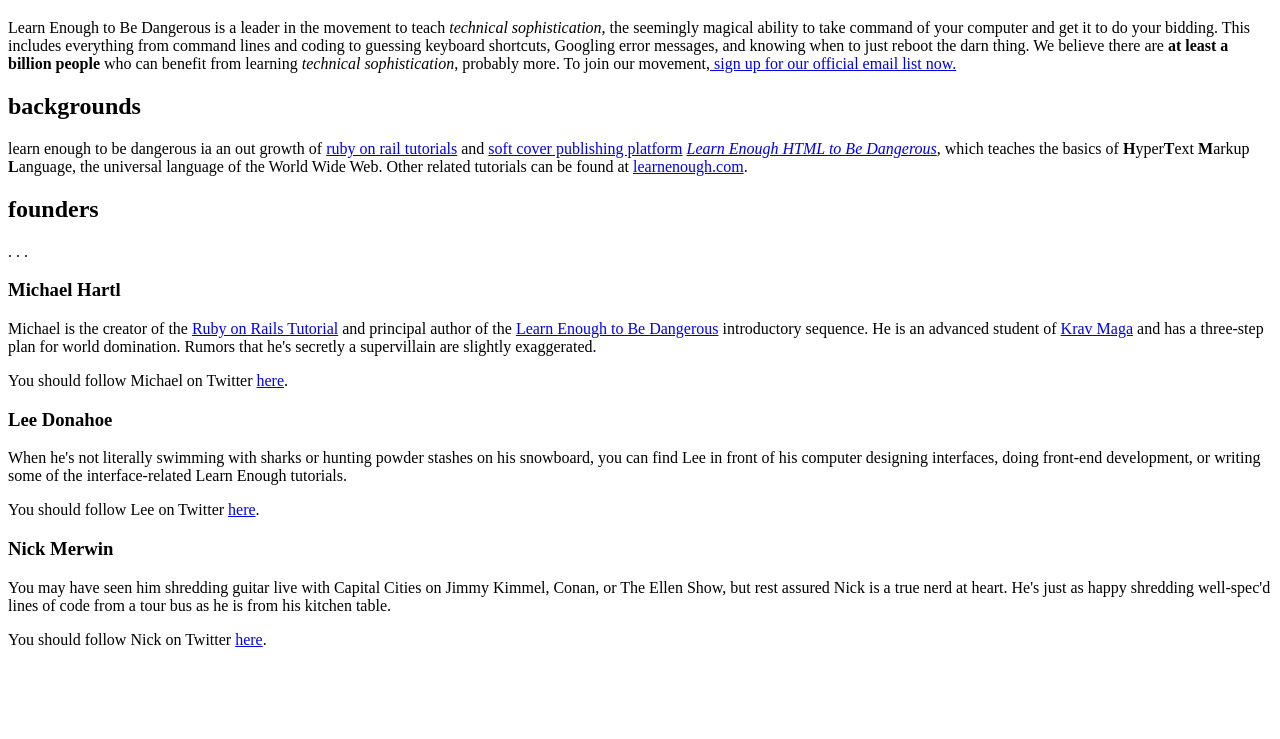
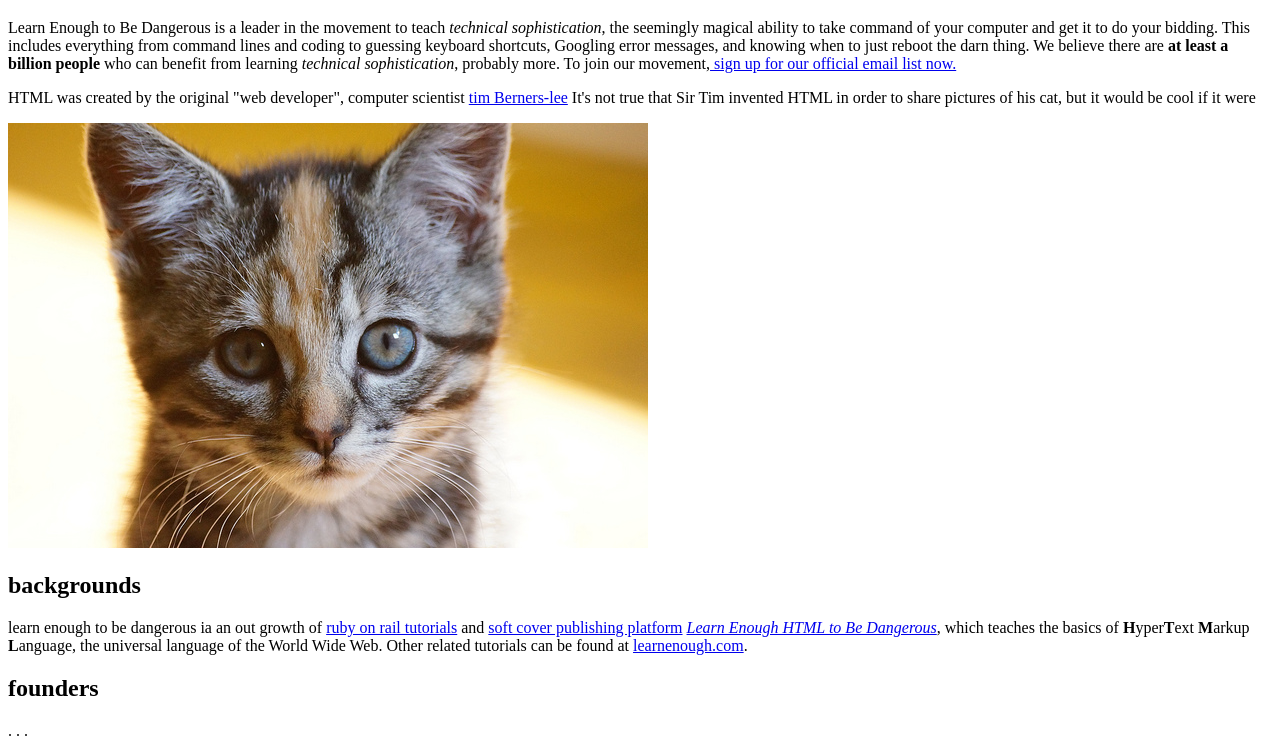
Before and after one commit to rajukp25/sample_website, a plain HTML site: page index.html in a window 1280 px wide. Shown: the part 61-800 px from the top of the page. Drawn offline with Linux system fonts and the light colour scheme.

Commit message:
add kitten image

```diff
--- a/index.html
+++ b/index.html
@@ -19,6 +19,13 @@
       learning <em>technical sophistication</em>, probably more. To join our
       movement,<a href= "https://learnenough.com/email"> sign up for our official email list now.</a>
     </p>
+    <p>
+        HTML was created by the original "web developer", computer scientist
+        <a href= "https://en.wikipedia.org/wiki/Tim_Berners-Lee">tim Berners-lee</a>
+        It's not true that Sir Tim invented HTML in order to
+      share pictures of his cat, but it would be cool if it were
+    </p>
+    <img src="images/kittens.jpg" alt="an adoroble kitten">
         <h2>backgrounds</h2>
         <p
     >
```
Also changed, not shown: images/kittens.jpg (added).
